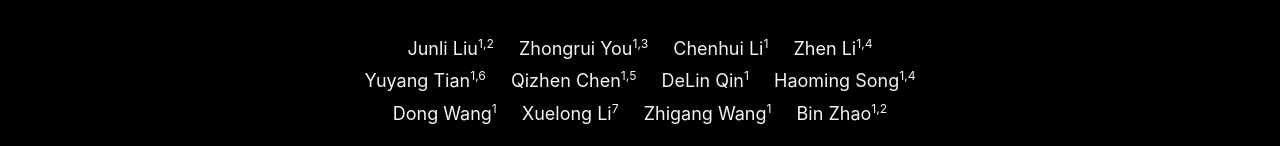
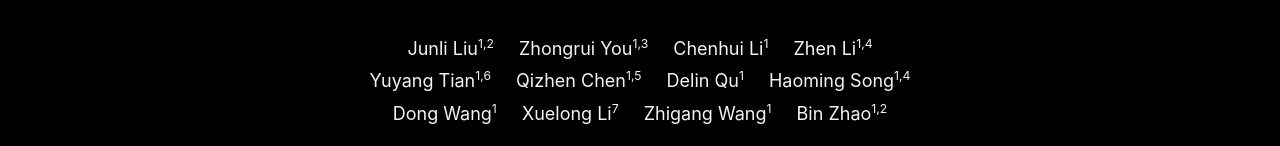
Before and after one commit to Ideal-ljl/AeroBrain, a plain HTML site: page index.html in a window 1280 px wide. Shown: the part 368-514 px from the top of the page. Drawn offline with Linux system fonts and the light colour scheme.

Commit message:
Correct author name to Delin Qu

```diff
--- a/index.html
+++ b/index.html
@@ -42,7 +42,7 @@
         <span>Zhen&nbsp;Li<sup>1,4</sup></span><br>
         <span>Yuyang&nbsp;Tian<sup>1,6</sup></span>
         <span>Qizhen&nbsp;Chen<sup>1,5</sup></span>
-        <span>DeLin&nbsp;Qin<sup>1</sup></span>
+        <span>Delin&nbsp;Qu<sup>1</sup></span>
         <span>Haoming&nbsp;Song<sup>1,4</sup></span><br>
         <span>Dong&nbsp;Wang<sup>1</sup></span>
         <span>Xuelong&nbsp;Li<sup>7</sup></span>
```
